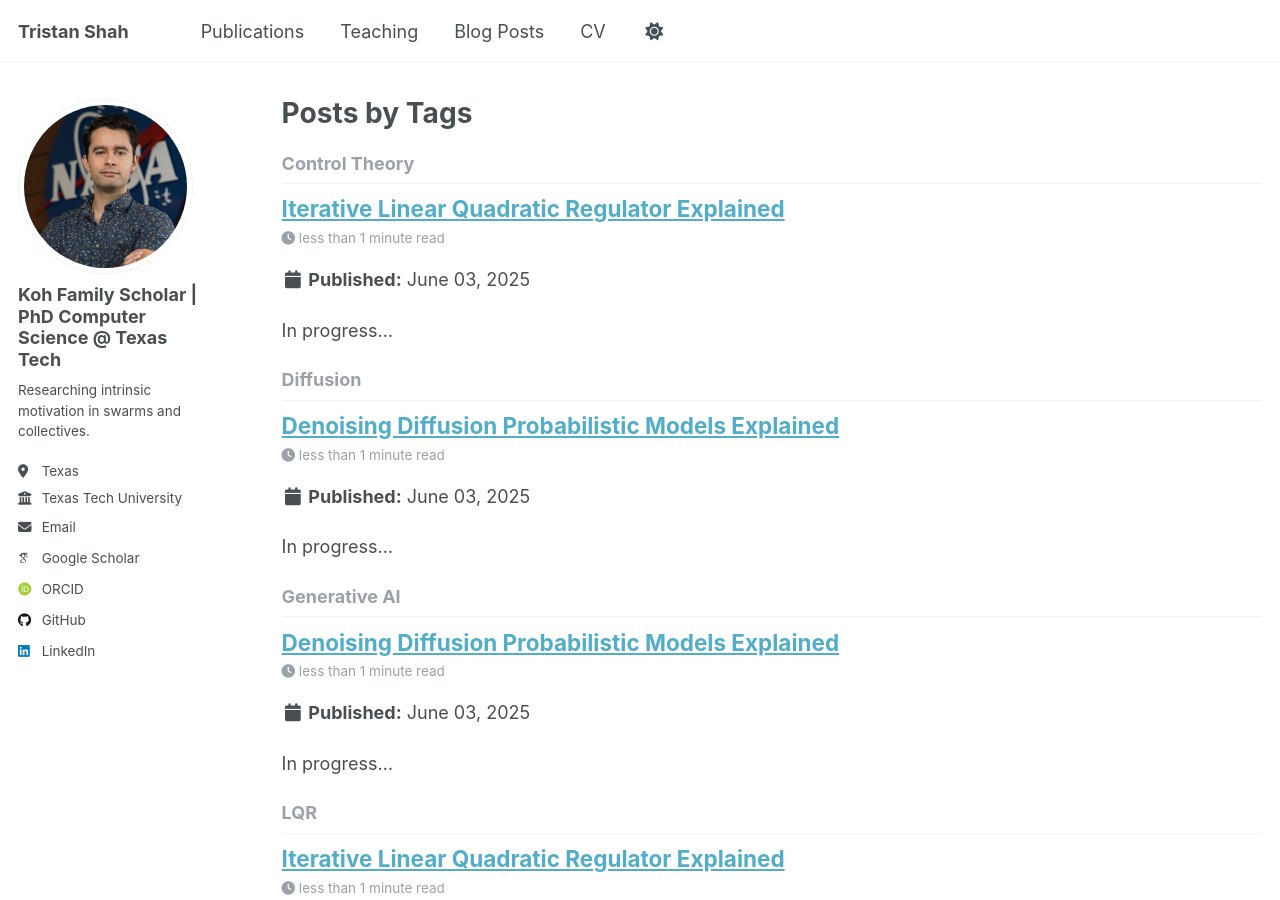
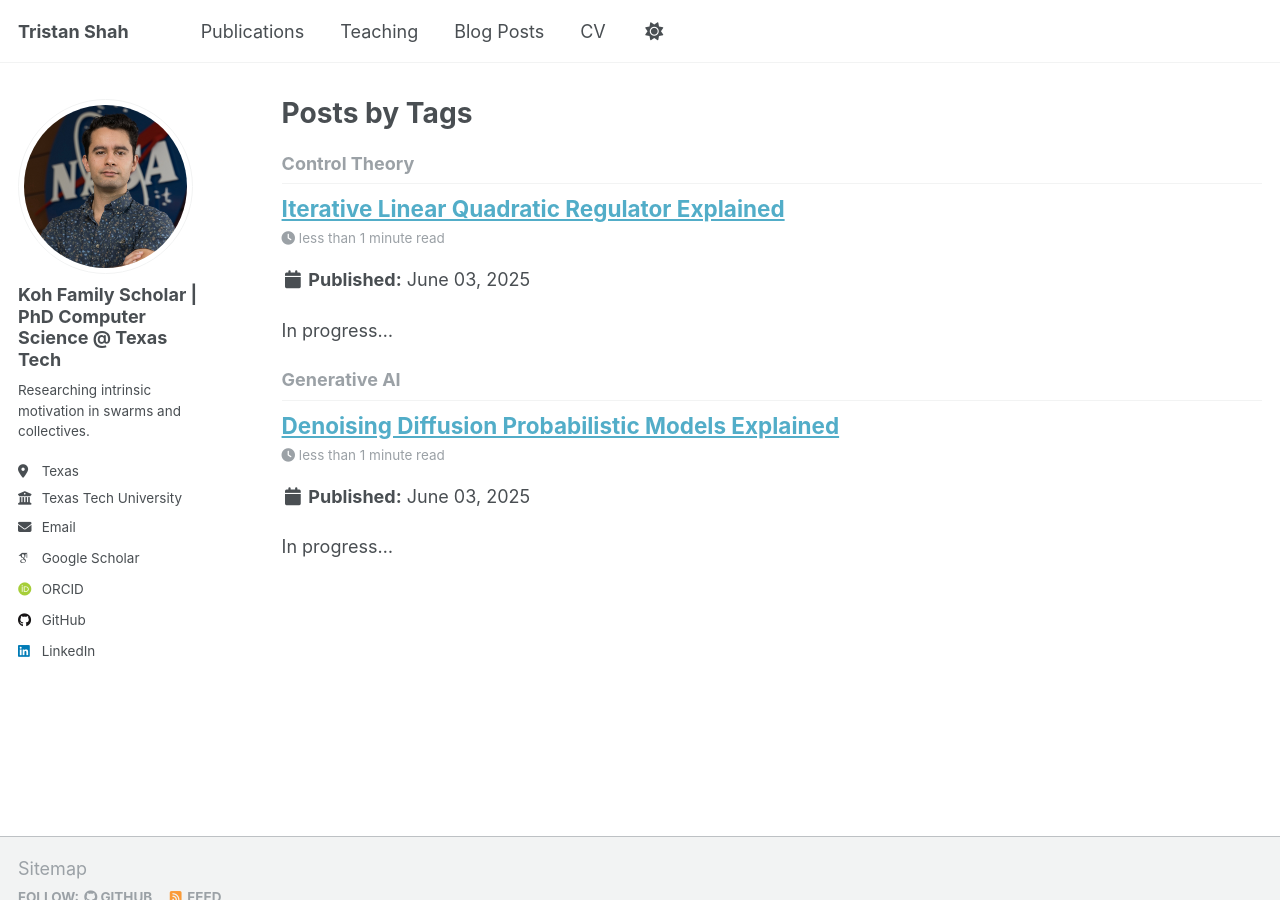
Before and after one commit to gladisor/gladisor.github.io, a Jekyll site: the page built from _pages/tag-archive.html, in a window 1280 px wide and 900 px high. Built offline with Jekyll 4.4.1, drawn with Linux system fonts in a browser that asks for light colours; some web fonts are replaced.

Commit message:
removed tags

```diff
--- a/_posts/2025-06-03-ddpm_explained.md
+++ b/_posts/2025-06-03-ddpm_explained.md
@@ -4,7 +4,6 @@ date: 2025-06-03
 permalink: /posts/ddpm_explained/
 tags:
   - Generative AI
-  - Diffusion
 ---
 
 In progress...
--- a/_posts/2025-06-03-iLQR_explained.md
+++ b/_posts/2025-06-03-iLQR_explained.md
@@ -3,7 +3,6 @@ title: 'Iterative Linear Quadratic Regulator Explained'
 date: 2025-06-03
 permalink: /posts/iLQR_explained/
 tags:
-  - LQR
   - Control Theory
 ---
 
```
